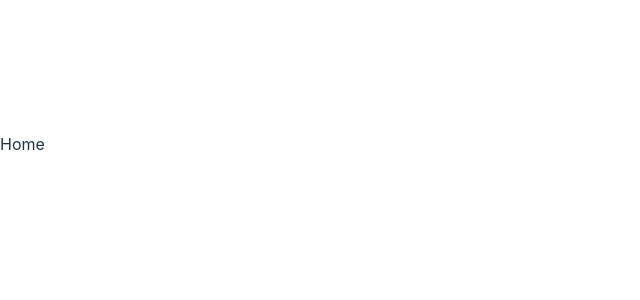
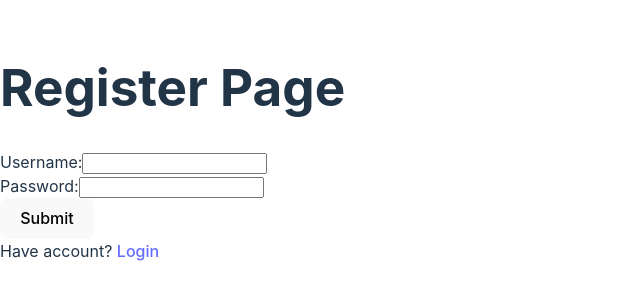
Before and after one commit to haseeb43/MERN_Stack_Assessment, a React (Vite) app in the folder packages/client/: page /register in a window 1280 px wide. Before the commit this address led to /. Shown: the part 256-556 px from the top of the page, without its empty margins (0-640 px from the left). Built offline with nearby package versions, Linux system fonts and the light colour scheme; no server answers.

Commit message:
register user, login user, redirect user to / if logged in, redirect user to /admin if user is with ADMIN role else redirect to /, protected admin roues for admin user

```diff
--- a/packages/client/package.json
+++ b/packages/client/package.json
@@ -10,8 +10,11 @@
     "preview": "vite preview"
   },
   "dependencies": {
+    "axios": "^1.7.3",
     "react": "^18.3.1",
-    "react-dom": "^18.3.1"
+    "react-dom": "^18.3.1",
+    "react-router-dom": "^6.26.0",
+    "react-toastify": "^10.0.5"
   },
   "devDependencies": {
     "@eslint/js": "^9.8.0",
--- /dev/null
+++ b/packages/client/src/api/index.js
@@ -0,0 +1,46 @@
+import axios from "axios";
+
+const API_URL = import.meta.env.VITE_API_BASE_URL;
+
+let options = {
+  baseURL: API_URL,
+};
+
+const axiosClient = axios.create(options);
+
+// Add a response interceptor
+axiosClient.interceptors.request.use(
+  function (response) {
+    if (localStorage.getItem("token")) {
+      response.headers.Authorization = localStorage.getItem("token");
+    }
+
+    return response;
+  },
+  function (error) {
+    return Promise.reject(error);
+  }
+);
+
+axiosClient.interceptors.response.use(
+  function (res) {
+    return res;
+  },
+  function (error) {
+    if (error.response.status === 401) {
+      //   store.dispatch(
+      //     setAuthData({
+      //       currentUser: null,
+      //       token: null,
+      //     })
+      //   );
+      // Need to logout here
+      return Promise.reject(error);
+
+    } else if (error.response.status === 422) {
+      return Promise.reject(error);
+    }
+  }
+);
+
+export default axiosClient;
--- /dev/null
+++ b/packages/client/src/api/user/user.js
@@ -0,0 +1,18 @@
+import axiosClient from "..";
+
+class UserApi {
+  static register(data) {
+    return axiosClient.post("/api/v1/users/register", data);
+  }
+  static login(data) {
+    return axiosClient.post("/api/v1/users/login", data);
+  }
+  static logout() {
+    return axiosClient.post("/api/v1/users/logout");
+  }
+  static refresh_token() {
+    return axiosClient.post("/v1/users/refresh-token");
+  }
+}
+
+export default UserApi;
--- /dev/null
+++ b/packages/client/src/constants/constants.js
@@ -0,0 +1,2 @@
+export const ROLE_ADMIN = "ADMIN";
+export const ROLE_USER = "USER";
--- a/packages/client/src/main.jsx
+++ b/packages/client/src/main.jsx
@@ -1,13 +1,29 @@
 import { StrictMode } from "react";
 import { createRoot } from "react-dom/client";
 import { BrowserRouter as Router } from "react-router-dom";
+import 'react-toastify/dist/ReactToastify.css';
+import { ToastContainer } from "react-toastify";
 import App from "./App.jsx";
 import "./index.css";
 
 createRoot(document.getElementById("root")).render(
   <StrictMode>
     <Router>
+      <ToastContainer
+        position="top-right"
+        autoClose={3000}
+        hideProgressBar={false}
+        newestOnTop={false}
+        closeOnClick
+        rtl={false}
+        pauseOnFocusLoss
+        draggable
+        pauseOnHover
+        theme="light"
+        transition="Bounce"
+      />
       <App />
+      <ToastContainer />
     </Router>
   </StrictMode>
 );
--- a/packages/client/src/pages/auth/login.jsx
+++ b/packages/client/src/pages/auth/login.jsx
@@ -1,11 +1,42 @@
 import UserForm from "../../components/auth/userForm";
+import UserApi from "../../api/user/user";
+import { toast } from "react-toastify";
+import { ROLE_ADMIN } from "../../constants/constants";
+import { useNavigate } from "react-router-dom";
 
 const login = () => {
-  const handleOnSubmit = () => {
-    alert("login page");
+  const navigate = useNavigate();
+
+  const handleOnSubmit = ({ username, password }) => {
+    UserApi.login({
+      username: username,
+      password: password,
+    })
+      .then((res) => {
+        const userRole = res.data.data.loggedInUser.role;
+        localStorage.setItem("authenticated", res.data.data.accessToken);
+        localStorage.setItem(
+          "userData",
+          JSON.stringify(res.data.data.loggedInUser)
+        );
+
+        if (userRole === ROLE_ADMIN) {
+          navigate("/admin");
+        } else {
+          navigate("/");
+        }
+      })
+      .catch((err) => {
+        toast.error(err.response.data.message);
+      });
   };
+
   return (
-    <UserForm title="Login Page" onSubmit={handleOnSubmit} haveAccount={false} />
+    <UserForm
+      title="Login Page"
+      onSubmit={handleOnSubmit}
+      haveAccount={false}
+    />
   );
 };
 
--- a/packages/client/src/pages/auth/register.jsx
+++ b/packages/client/src/pages/auth/register.jsx
@@ -1,9 +1,25 @@
+import { toast } from "react-toastify";
+import UserApi from "../../api/user/user";
 import UserForm from "../../components/auth/userForm";
+import { useNavigate } from "react-router-dom";
 
 const Register = () => {
-  const handleOnSubmit = () => {
-    alert("Register Page");
+  const navigate = useNavigate();
+
+  const handleOnSubmit = ({ username, password }) => {
+    UserApi.register({
+      username,
+      password,
+    })
+      .then((res) => {
+        toast.info(res.data.message);
+        navigate("/login");
+      })
+      .catch((err) => {
+        toast.error(err.response.data.message);
+      });
   };
+
   return (
     <UserForm
       title="Register Page"
--- a/packages/client/src/wrappers/loggedIn.jsx
+++ b/packages/client/src/wrappers/loggedIn.jsx
@@ -1,7 +1,7 @@
 import { Navigate } from "react-router-dom";
 
 const LoggedIn = ({ children }) => {
-  const authenticated = true; // Need to check validate token
+  const authenticated = localStorage.getItem("authenticated")
 
   if (authenticated) return <Navigate to="/" />;
   else return children;
--- a/packages/client/src/wrappers/verifyAdmin.jsx
+++ b/packages/client/src/wrappers/verifyAdmin.jsx
@@ -2,7 +2,7 @@ import { Navigate } from "react-router-dom";
 import VerifyAuth from "./verifyAuth";
 
 const VerifyAdmin = ({ children }) => {
-  const role = "ADMIN";
+  const role = JSON.parse(localStorage.getItem("userData"))?.role;
 
   if (role === "ADMIN") return <VerifyAuth>{children}</VerifyAuth>;
   else return <Navigate to="/" />;
--- a/packages/client/src/wrappers/verifyAuth.jsx
+++ b/packages/client/src/wrappers/verifyAuth.jsx
@@ -1,7 +1,7 @@
 import { Navigate } from "react-router-dom";
 
 const VerifyAuth = ({ children }) => {
-  const authenticated = true; // Need to check validated token
+  const authenticated = localStorage.getItem("authenticated");
 
   if (authenticated) return children;
   else return <Navigate to="/login" />;
```
Also changed, not shown: packages/client/src/api/post/post.js (added, +21 -0 lines).
